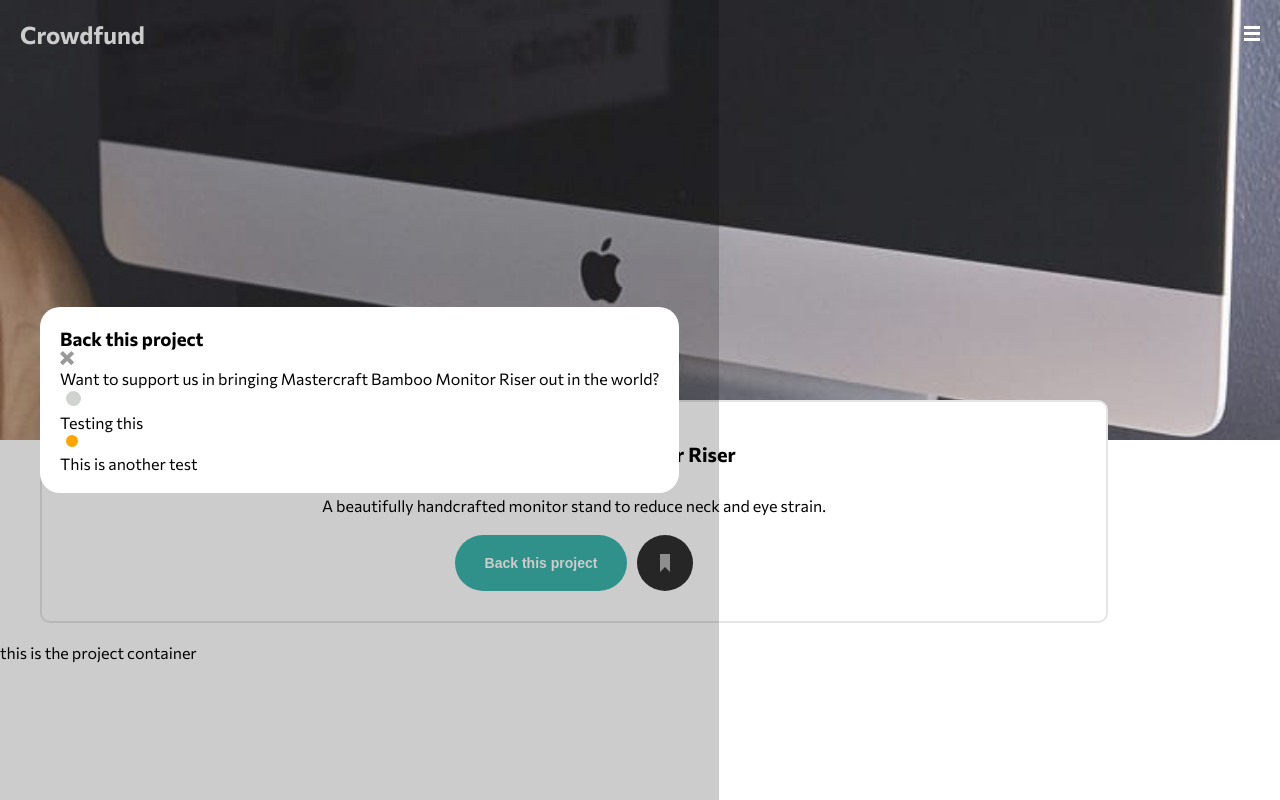
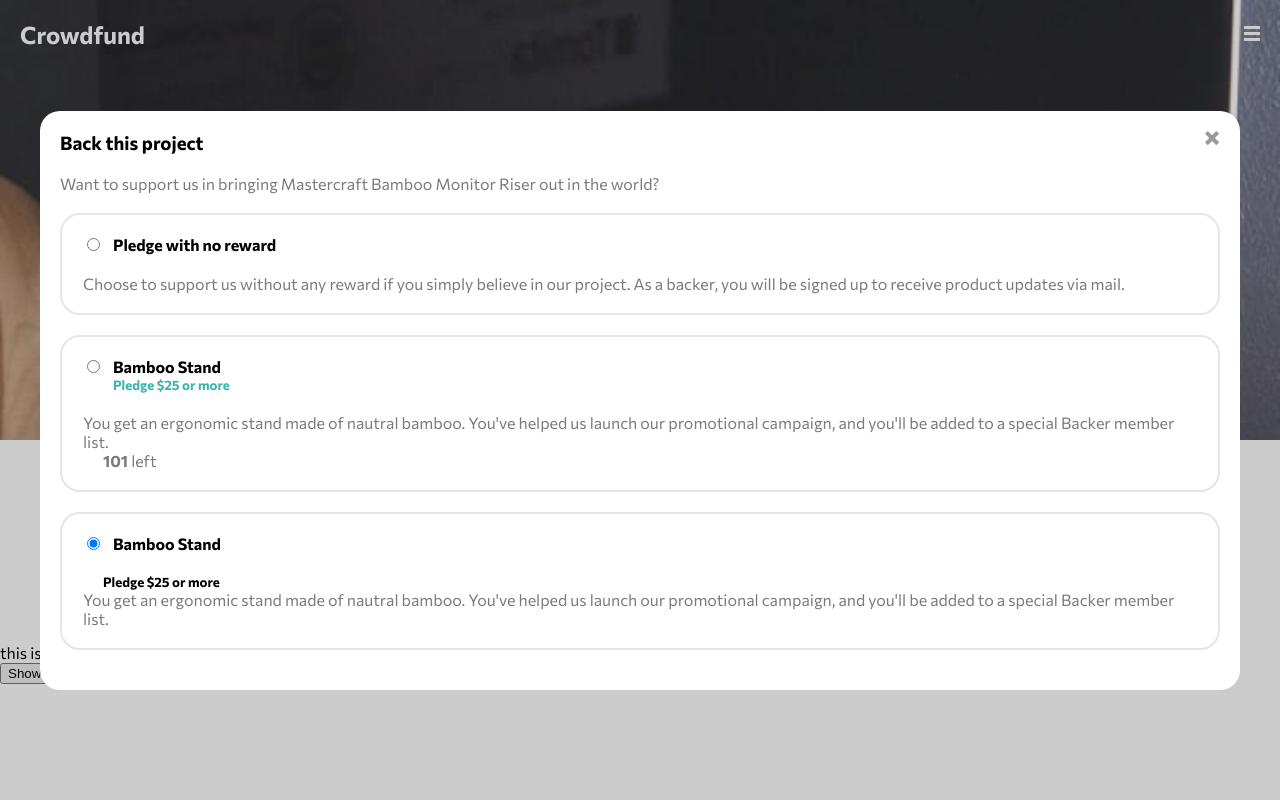
Before and after one commit to SageKyle/crowdfunding-product-page, a React (Create React App) app: page / in a window 1280 px wide. Built offline with nearby package versions, Linux system fonts and the light colour scheme.

Commit message:
feat: added json file for storing pledges and their info
the purpose is to make state management easier
by getting initial values of each pledge from the database.

```diff
--- a/src/App.js
+++ b/src/App.js
@@ -1,15 +1,23 @@
 import './App.scss';
 
+import { PledgeModal } from './modals/PledgeModal';
 import { CTA } from './sections/cta/CTA';
 import { Hero } from './sections/hero/Hero';
 import { Project } from './sections/project/Project';
 
+import { useState } from 'react';
+
 function App() {
+	const [showModal, setShowModal] = useState(true);
+	const number = 101;
+
 	return (
 		<div className="App">
 			<Hero />
 			<CTA />
 			<Project />
+			{showModal && <PledgeModal setShowModal={setShowModal} number={number} />}
+			<button onClick={() => setShowModal(true)}>Show Modal</button>
 		</div>
 	);
 }
--- a/src/index.scss
+++ b/src/index.scss
@@ -19,6 +19,7 @@
 h2,
 h3,
 h4,
+h5,
 p {
 	margin: 0;
 	padding: 0;
--- a/src/modals/PledgeModal.jsx
+++ b/src/modals/PledgeModal.jsx
@@ -7,27 +7,58 @@
 import Icon from '../assets/icons/icon-close-modal.svg';
 import './PledgeModal.scss';
 
-export const PledgeModal = () => {
+export const PledgeModal = ({ setShowModal, number }) => {
 	const [isChecked, setIsChecked] = useState(false);
 
 	return (
 		<CreateModal>
-			<section className="pledges__container">
+			<section className="pledges">
 				<h3 className="pledges__heading">Back this project</h3>
-				<img src={Icon} alt="Close modal" className="pledges__close" />
+				<img
+					src={Icon}
+					alt="Close modal"
+					className="pledges__close"
+					onClick={() => setShowModal(false)}
+				/>
 				<p className="pledges__intro">
 					Want to support us in bringing Mastercraft Bamboo Monitor Riser out in
 					the world?
 				</p>
-				<Checkbox id={'test'} isChecked={isChecked} setIsChecked={setIsChecked}>
-					<p>Testing this </p>
-				</Checkbox>
 				<Checkbox
-					id={'another-test'}
-					isChecked={!isChecked}
+					className="pledge"
+					isChecked={isChecked}
 					setIsChecked={setIsChecked}
 				>
-					<p>This is another test </p>
+					<h4 className="pledge__heading">Pledge with no reward</h4>
+					<p className="pledge__info">
+						Choose to support us without any reward if you simply believe in our
+						project. As a backer, you will be signed up to receive product
+						updates via mail.
+					</p>
+				</Checkbox>
+				<Checkbox isChecked={!isChecked} setIsChecked={setIsChecked}>
+					<div className="pledge__heading">
+						<h4 className="pledge__heading--title">Bamboo Stand</h4>
+						<h5 className="pledge__heading--amount">Pledge $25 or more</h5>
+					</div>
+					<p className="pledge__info">
+						You get an ergonomic stand made of nautral bamboo. You've helped us
+						launch our promotional campaign, and you'll be added to a special
+						Backer member list.
+					</p>
+					<p className="pledge__left">
+						<strong className="pledge__left--number">{number}</strong> left
+					</p>
+				</Checkbox>
+				{/*  */}
+				<Checkbox isChecked={!isChecked} setIsChecked={setIsChecked}>
+					<h4 className="pledge__heading">Bamboo Stand</h4>
+					<h5 className="pledge__amount">Pledge $25 or more</h5>
+					<p className="pledge__info">
+						You get an ergonomic stand made of nautral bamboo. You've helped us
+						launch our promotional campaign, and you'll be added to a special
+						Backer member list.
+					</p>
 				</Checkbox>
 			</section>
 		</CreateModal>
--- a/src/modals/PledgeModal.scss
+++ b/src/modals/PledgeModal.scss
@@ -1,27 +1,71 @@
-input[type='radio']:after {
-	width: 15px;
-	height: 15px;
-	border-radius: 15px;
-	top: -2px;
-	left: -1px;
+@import '../index.scss';
+
+// input[type='radio'] {
+// display: inline-block;
+// 	filter: invert(60%) sepia(94%) saturate(281%) hue-rotate(127deg)
+// 		brightness(85%) contrast(90%);
+// }
+
+// input[type='radio']:checked {
+// 	filter: invert(60%) sepia(94%) saturate(281%) hue-rotate(127deg)
+// 		brightness(85%) contrast(90%);
+// }
+
+.pledges {
 	position: relative;
-	background-color: #d1d3d1;
-	content: '';
-	display: inline-block;
-	visibility: visible;
-	border: 2px solid white;
+
+	// change color of all paragraphs
+	p {
+		color: $dark-gray;
+	}
+
+	// radio checkbox
+	.checkbox-wrapper {
+		margin-bottom: $tiny;
+		padding: $tiny;
+		border-radius: $tiny;
+		display: flex;
+		border: 2px solid rgba($black, 0.1);
+	}
+
+	.checkbox {
+		display: flex;
+		align-items: flex-start;
+	}
+
+	&__heading {
+		margin-bottom: $tiny;
+	}
+
+	&__close {
+		position: absolute;
+		right: 0;
+		top: 0;
+	}
+
+	&__intro {
+		margin-bottom: $tiny;
+	}
 }
 
-input[type='radio']:checked:after {
-	width: 12px;
-	height: 12px;
-	border-radius: 15px;
-	top: -2px;
-	left: -1px;
-	position: relative;
-	background-color: #ffa500;
-	content: '';
-	display: inline-block;
-	visibility: visible;
-	border: 2px solid white;
+.pledge {
+	// 	margin-bottom: $tiny;
+	// 	padding: $tiny;
+	// 	border-radius: $tiny;
+	// 	display: flex;
+	// 	flex-wrap: wrap;
+	// 	border: 2px solid rgba($black, 0.1);
+
+	&__heading {
+		margin-bottom: $tiny;
+		margin-left: 1rem;
+
+		&--amount {
+			color: $moderate-cyan;
+		}
+	}
+
+	&__info {
+		margin-left: -$tiny;
+	}
 }
--- a/src/sections/cta/CTA.jsx
+++ b/src/sections/cta/CTA.jsx
@@ -3,7 +3,7 @@
 import Logo from '../../assets/img/logo-mastercraft.svg';
 import './CTA.scss';
 
-import { PledgeModal } from '../../modals/PledgeModal';
+// import { PledgeModal } from '../../modals/PledgeModal';
 
 export const CTA = () => {
 	return (
@@ -23,7 +23,6 @@
 					className="logo cta__buttons--bookmark"
 				/>
 			</div>
-			<PledgeModal />
 		</article>
 	);
 };
--- a/src/utils/Checkbox.jsx
+++ b/src/utils/Checkbox.jsx
@@ -1,4 +1,4 @@
-export const Checkbox = ({ children, id, isChecked, setIsChecked }) => {
+export const Checkbox = ({ children, isChecked, setIsChecked }) => {
 	return (
 		<article className="checkbox-wrapper">
 			<label className="checkbox">
@@ -7,7 +7,6 @@
 					name="pledge-checkbox"
 					checked={isChecked}
 					onChange={() => setIsChecked((prev) => !prev)}
-					id={id}
 				/>
 				<span className="pledge">{children}</span>
 			</label>
--- a/src/utils/CreateModal.scss
+++ b/src/utils/CreateModal.scss
@@ -1,10 +1,10 @@
 @import '../index.scss';
 
 .backdrop {
-	position: fixed;
+	position: absolute;
 	top: 0;
 	left: 0;
-	height: 100%;
+	min-height: 100vh;
 	background-color: rgba($black, 0.2);
 	display: flex;
 	justify-content: center;
```
Also changed, not shown: src/data/db.json (added, +30 -0 lines).
